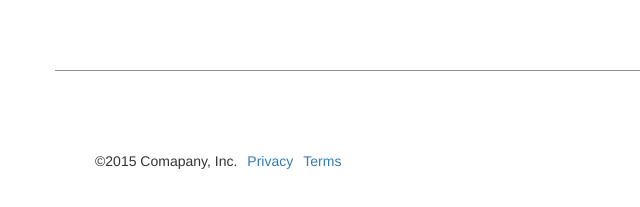
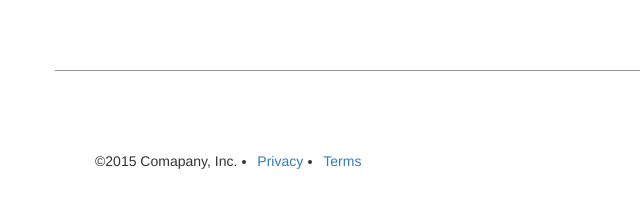
Before and after one commit to sohailpatel/FrontEndRepo, a plain HTML site: page bootstrap/index.html in a window 1280 px wide. Shown: the part 1587-1794 px from the top of the page, 0-640 px from the left. Drawn offline with Linux system fonts and the light colour scheme.

Commit message:
Adding disc

```diff
--- a/bootstrap/css/custom.css
+++ b/bootstrap/css/custom.css
@@ -86,12 +86,17 @@
 	margin-bottom: 10px;
 }
 .footerMargin{
-	margin-left: 10px;
+	margin-left: 20px;
 }
 .classFooter{
 	margin-top: 80px;
 	margin-bottom: 50px;
 	border-top: 1px solid #909090;
-	list-style-type: none;
 	padding-top: 80px;
 }
+.styleType{
+	list-style-type: none;
+}
+.styleTypeSet{
+	list-style-type: disc;
+}
--- a/bootstrap/index.html
+++ b/bootstrap/index.html
@@ -84,11 +84,11 @@
 		</div>
 
 		<div class="parentFooter">
-			<ul class="classFooter clearfix">
+			<ul class="classFooter clearfix styleType">
 				<li class="pull-left"><p>&#169;2015 Comapany, Inc.</p></li>
-				<li class="pull-left footerMargin"><a href="#" >Privacy</a></li>
-				<li class="pull-left footerMargin"><a href="#">Terms</a></li>
-				<li class="pull-right footerMargin"><a href="#">Back to top</a></li>
+				<li class="pull-left footerMargin styleTypeSet"><a href="#" >Privacy</a></li>
+				<li class="pull-left footerMargin styleTypeSet"><a href="#">Terms</a></li>
+				<li class="pull-right footerMargin styleType"><a href="#">Back to top</a></li>
 			</ul>
 		</div>
 	</div>
```
